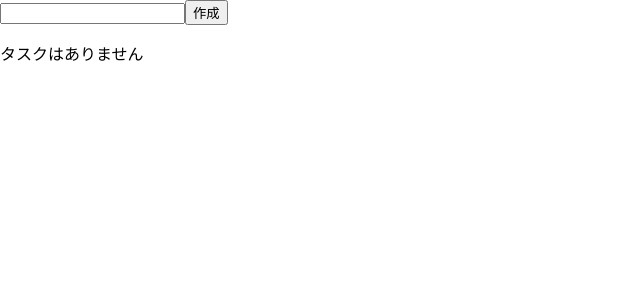
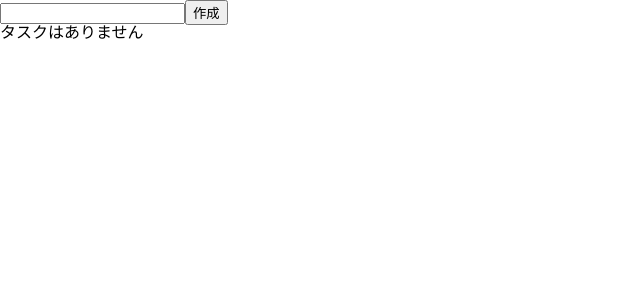
Before and after one commit to KanDai/react-todo, a React (Create React App) app: page / in a window 1280 px wide. Shown: the top 300 px of the page, without its empty margins (0-640 px from the left). Built offline with nearby package versions, Linux system fonts and the light colour scheme.

Commit message:
全体のCSS調整

```diff
--- a/src/App.css
+++ b/src/App.css
@@ -1,38 +1,2 @@
 .App {
-  text-align: center;
 }
-
-.App-logo {
-  height: 40vmin;
-  pointer-events: none;
-}
-
-@media (prefers-reduced-motion: no-preference) {
-  .App-logo {
-    animation: App-logo-spin infinite 20s linear;
-  }
-}
-
-.App-header {
-  background-color: #282c34;
-  min-height: 100vh;
-  display: flex;
-  flex-direction: column;
-  align-items: center;
-  justify-content: center;
-  font-size: calc(10px + 2vmin);
-  color: white;
-}
-
-.App-link {
-  color: #61dafb;
-}
-
-@keyframes App-logo-spin {
-  from {
-    transform: rotate(0deg);
-  }
-  to {
-    transform: rotate(360deg);
-  }
-}
--- a/src/App.tsx
+++ b/src/App.tsx
@@ -1,6 +1,7 @@
 import { useState } from 'react'
 import TaskList from './component/TaskList'
 import InputForm from './component/InputForm';
+import './App.css';
 
 function App() {
   const [id, setId] = useState<number>(0)
--- a/src/index.css
+++ b/src/index.css
@@ -1,13 +1,52 @@
+/* http://meyerweb.com/eric/tools/css/reset/
+   v2.0 | 20110126
+   License: none (public domain)
+*/
+
+html, body, div, span, applet, object, iframe,
+h1, h2, h3, h4, h5, h6, p, blockquote, pre,
+a, abbr, acronym, address, big, cite, code,
+del, dfn, em, img, ins, kbd, q, s, samp,
+small, strike, strong, sub, sup, tt, var,
+b, u, i, center,
+dl, dt, dd, ol, ul, li,
+fieldset, form, label, legend,
+table, caption, tbody, tfoot, thead, tr, th, td,
+article, aside, canvas, details, embed,
+figure, figcaption, footer, header, hgroup,
+menu, nav, output, ruby, section, summary,
+time, mark, audio, video {
+	margin: 0;
+	padding: 0;
+	border: 0;
+	font-size: 100%;
+	font: inherit;
+	vertical-align: baseline;
+}
+/* HTML5 display-role reset for older browsers */
+article, aside, details, figcaption, figure,
+footer, header, hgroup, menu, nav, section {
+	display: block;
+}
 body {
-  margin: 0;
-  font-family: -apple-system, BlinkMacSystemFont, 'Segoe UI', 'Roboto', 'Oxygen',
-    'Ubuntu', 'Cantarell', 'Fira Sans', 'Droid Sans', 'Helvetica Neue',
-    sans-serif;
-  -webkit-font-smoothing: antialiased;
-  -moz-osx-font-smoothing: grayscale;
+	line-height: 1;
+}
+ol, ul {
+	list-style: none;
+}
+blockquote, q {
+	quotes: none;
+}
+blockquote:before, blockquote:after,
+q:before, q:after {
+	content: '';
+	content: none;
+}
+table {
+	border-collapse: collapse;
+	border-spacing: 0;
 }
 
-code {
-  font-family: source-code-pro, Menlo, Monaco, Consolas, 'Courier New',
-    monospace;
+* {
+  box-sizing: border-box;
 }
```
